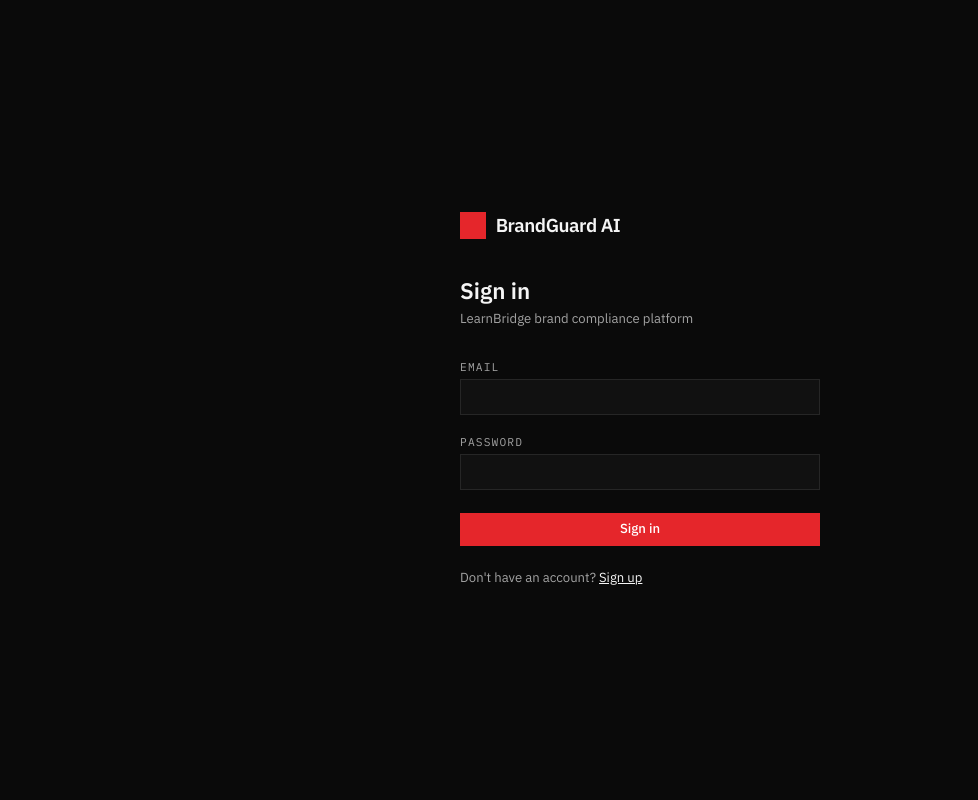
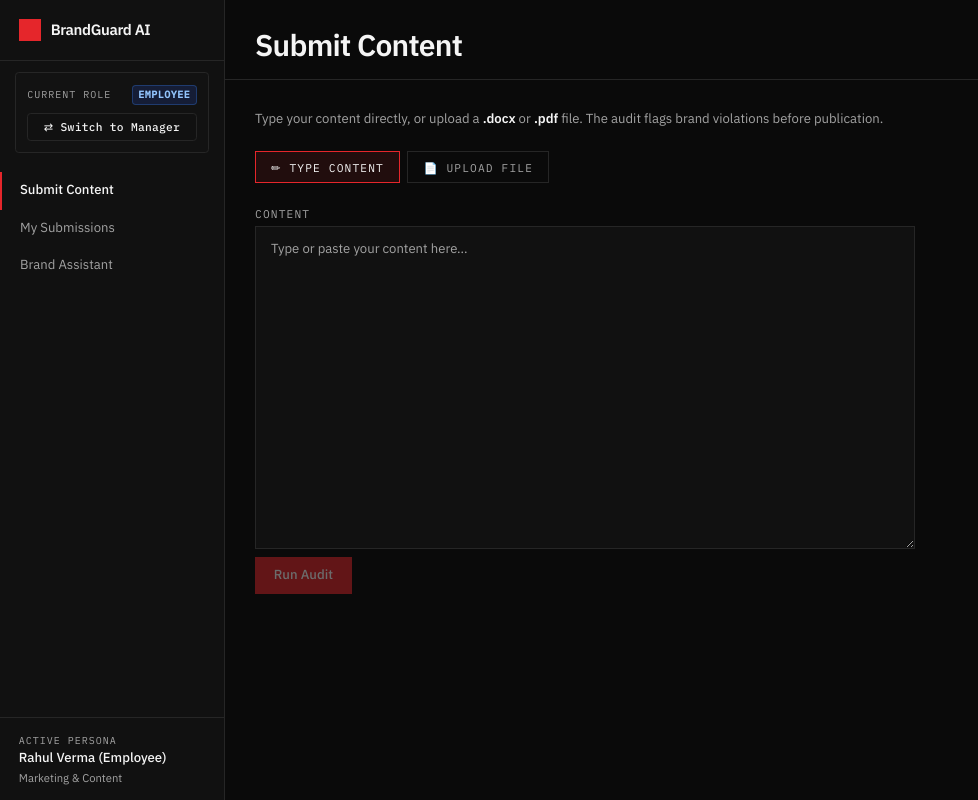
Before and after one commit to Madhav-Radhakrishna/brandguard-ai, a React (Vite) app: page /submit in a window 1280 px wide. Before the commit this address led to /login. Shown: the whole page, without its empty margins (0-978 px from the left). Built offline with nearby package versions, Linux system fonts and the light colour scheme; no server answers.

Commit message:
No sign-in required: instant role toggle between Employee and Manager in Sidebar

```diff
--- a/src/App.jsx
+++ b/src/App.jsx
@@ -1,4 +1,4 @@
-// App.jsx — root router with auth protection
+// App.jsx â€” root router with direct access (no login required)
 import { BrowserRouter, Routes, Route, Navigate } from 'react-router-dom'
 import { AuthProvider } from './hooks/useAuth'
 import RequireAuth from './components/auth/RequireAuth'
@@ -9,32 +9,21 @@ import SubmissionsPage   from './pages/SubmissionsPage'
 import KnowledgeHubPage  from './pages/KnowledgeHubPage'
 import MemoryPage        from './pages/MemoryPage'
 import InsightsPage      from './pages/InsightsPage'
-import AssistantPage          from './pages/AssistantPage'
-import SubmissionDetailPage  from './pages/SubmissionDetailPage'
+import AssistantPage     from './pages/AssistantPage'
+import SubmissionDetailPage from './pages/SubmissionDetailPage'
 
 export default function App() {
   return (
     <BrowserRouter>
       <AuthProvider>
         <Routes>
-          {/* Public */}
-          <Route path="/login" element={<LoginPage />} />
+          {/* Public / direct entry */}
+          <Route path="/submit" element={<SubmitPage />} />
+          <Route path="/submissions" element={<SubmissionsPage />} />
+          <Route path="/submissions/:id" element={<SubmissionDetailPage />} />
+          <Route path="/assistant" element={<AssistantPage />} />
 
-          {/* Authenticated — any role */}
-          <Route path="/submit" element={
-            <RequireAuth><SubmitPage /></RequireAuth>
-          } />
-          <Route path="/submissions" element={
-            <RequireAuth><SubmissionsPage /></RequireAuth>
-          } />
-          <Route path="/assistant" element={
-            <RequireAuth><AssistantPage /></RequireAuth>
-          } />
-          <Route path="/submissions/:id" element={
-            <RequireAuth><SubmissionDetailPage /></RequireAuth>
-          } />
-
-          {/* Manager only */}
+          {/* Manager pages protected by role toggle */}
           <Route path="/knowledge-hub" element={
             <RequireAuth role="brand_manager"><KnowledgeHubPage /></RequireAuth>
           } />
@@ -45,7 +34,8 @@ export default function App() {
             <RequireAuth role="brand_manager"><InsightsPage /></RequireAuth>
           } />
 
-          {/* Catch-all: redirect root to submit */}
+          {/* Fallback & root redirect to submit */}
+          <Route path="/login" element={<Navigate to="/submit" replace />} />
           <Route path="/" element={<Navigate to="/submit" replace />} />
           <Route path="*" element={<Navigate to="/submit" replace />} />
         </Routes>
--- a/src/components/auth/RequireAuth.jsx
+++ b/src/components/auth/RequireAuth.jsx
@@ -1,27 +1,14 @@
 // components/auth/RequireAuth.jsx
-// Redirects to /login if not authenticated.
-// Optionally enforces a required role (e.g. 'brand_manager').
-import { Navigate, useLocation } from 'react-router-dom'
+// No sign-in needed. Evaluates role directly for role-gated pages.
+import { Navigate } from 'react-router-dom'
 import { useAuth } from '../../hooks/useAuth'
 
 export default function RequireAuth({ children, role }) {
-  const { session, profile, loading } = useAuth()
-  const location = useLocation()
+  const { profile, isManager } = useAuth()
 
-  if (loading) {
-    return (
-      <div className="flex items-center justify-center h-screen bg-bg">
-        <p className="text-muted text-sm font-mono uppercase tracking-widest">Loading...</p>
-      </div>
-    )
-  }
-
-  if (!session) {
-    return <Navigate to="/login" state={{ from: location }} replace />
-  }
-
-  // Role check: redirect employees away from manager-only pages
-  if (role && profile?.role !== role) {
+  // If a page specifically requires brand_manager and user is on employee mode,
+  // redirect them to /submit or let them toggle
+  if (role === 'brand_manager' && !isManager) {
     return <Navigate to="/submit" replace />
   }
 
--- a/src/components/layout/Sidebar.jsx
+++ b/src/components/layout/Sidebar.jsx
@@ -1,7 +1,7 @@
 // components/layout/Sidebar.jsx
-// Fixed left sidebar: BrandGuard wordmark, nav links, user info + logout.
-// Active item: 2px red left border + white text. Text-only links, no icons.
-import { NavLink, useNavigate } from 'react-router-dom'
+// Fixed left sidebar: BrandGuard wordmark, nav links, role switcher toggle.
+// Role Toggle lets judges switch between Employee and Brand Manager anytime without login.
+import { NavLink } from 'react-router-dom'
 import { useAuth } from '../../hooks/useAuth'
 
 // Nav items per role
@@ -20,14 +20,8 @@ const managerLinks = [
 ]
 
 export default function Sidebar() {
-  const { profile, signOut } = useAuth()
-  const navigate = useNavigate()
-  const links = profile?.role === 'brand_manager' ? managerLinks : employeeLinks
-
-  async function handleLogout() {
-    await signOut()
-    navigate('/login')
-  }
+  const { profile, role, toggleRole, isManager } = useAuth()
+  const links = isManager ? managerLinks : employeeLinks
 
   return (
     <aside className="fixed top-0 left-0 h-screen w-60 bg-surface border-r border-border flex flex-col z-30">
@@ -37,8 +31,30 @@ export default function Sidebar() {
         <span className="font-semibold text-fg text-base tracking-tight">BrandGuard AI</span>
       </div>
 
+      {/* Role Switcher Pill / Toggle */}
+      <div className="p-3 mx-4 my-3 bg-[#121212] border border-border rounded flex flex-col gap-2">
+        <div className="flex items-center justify-between">
+          <span className="text-[10px] font-mono uppercase tracking-widest text-muted">
+            Current Role
+          </span>
+          <span className={`text-[10px] font-mono px-1.5 py-0.5 rounded font-bold uppercase tracking-wider ${
+            isManager ? 'bg-accent/20 text-accent border border-accent/40' : 'bg-blue-900/30 text-blue-300 border border-blue-500/30'
+          }`}>
+            {isManager ? 'Manager' : 'Employee'}
+          </span>
+        </div>
+
+        <button
+          onClick={toggleRole}
+          className="w-full py-1.5 px-2 text-xs font-mono font-medium tracking-wide bg-surface hover:bg-border/60 text-fg border border-border hover:border-fg transition-all flex items-center justify-center gap-1.5 rounded"
+          title="Click to toggle between Employee and Manager view"
+        >
+          <span>⇄ Switch to {isManager ? 'Employee' : 'Manager'}</span>
+        </button>
+      </div>
+
       {/* Nav links */}
-      <nav className="flex-1 py-4 overflow-y-auto">
+      <nav className="flex-1 py-2 overflow-y-auto">
         {links.map(({ to, label }) => (
           <NavLink
             key={to}
@@ -56,20 +72,17 @@ export default function Sidebar() {
         ))}
       </nav>
 
-      {/* User info + logout */}
+      {/* Active User info */}
       <div className="px-5 py-4 border-t border-border">
-        <p className="text-xs font-mono uppercase tracking-widest text-muted mb-0.5">
-          {profile?.role === 'brand_manager' ? 'Brand Manager' : 'Employee'}
+        <p className="text-[10px] font-mono uppercase tracking-widest text-muted mb-0.5">
+          Active Persona
         </p>
-        <p className="text-sm text-fg truncate mb-3">
-          {profile?.full_name || 'Loading...'}
+        <p className="text-sm font-medium text-fg truncate">
+          {profile?.full_name}
         </p>
-        <button
-          onClick={handleLogout}
-          className="text-xs text-muted hover:text-accent transition-colors font-mono uppercase tracking-widest"
-        >
-          Logout
-        </button>
+        <p className="text-xs text-muted truncate mt-0.5">
+          {profile?.department}
+        </p>
       </div>
     </aside>
   )
--- a/src/hooks/useAuth.jsx
+++ b/src/hooks/useAuth.jsx
@@ -1,49 +1,67 @@
-// hooks/useAuth.js
-// Provides current session, profile (with role), and loading state.
-// Used throughout the app for route protection and role checks.
+// hooks/useAuth.jsx
+// No sign-in required! Role toggle mode for hackathon judges & reviewers.
+// Instantly switches between "Employee" and "Brand Manager" via UI toggle button.
 import { useState, useEffect, createContext, useContext } from 'react'
 import { supabase } from '../lib/supabase'
 
 const AuthContext = createContext(null)
 
+const DEMO_EMPLOYEE = {
+  id: '00000000-0000-0000-0000-000000000001',
+  full_name: 'Rahul Verma (Employee)',
+  role: 'employee',
+  department: 'Marketing & Content',
+}
+
+const DEMO_MANAGER = {
+  id: '00000000-0000-0000-0000-000000000002',
+  full_name: 'Priya Sharma (Manager)',
+  role: 'brand_manager',
+  department: 'Brand Management',
+}
+
 export function AuthProvider({ children }) {
-  const [session, setSession]   = useState(null)
-  const [profile, setProfile]   = useState(null)
-  const [loading, setLoading]   = useState(true)
+  // Load initial role from localStorage or default to employee
+  const [role, setRole] = useState(() => {
+    return localStorage.getItem('brandguard_demo_role') || 'employee'
+  })
 
-  async function fetchProfile(userId) {
-    const { data } = await supabase
-      .from('profiles')
-      .select('*')
-      .eq('id', userId)
-      .single()
-    setProfile(data)
+  // Mock profile based on selected role
+  const profile = role === 'brand_manager' ? DEMO_MANAGER : DEMO_EMPLOYEE
+
+  // Mock session object so all session-checks in app pass smoothly
+  const session = {
+    user: {
+      id: profile.id,
+      email: role === 'brand_manager' ? 'manager@learnbridge.demo' : 'employee@learnbridge.demo',
+      user_metadata: { full_name: profile.full_name },
+    },
+    access_token: 'demo-token-' + profile.role,
   }
 
-  useEffect(() => {
-    // Get initial session
-    supabase.auth.getSession().then(({ data: { session } }) => {
-      setSession(session)
-      if (session) fetchProfile(session.user.id).finally(() => setLoading(false))
-      else setLoading(false)
-    })
+  function toggleRole() {
+    const nextRole = role === 'employee' ? 'brand_manager' : 'employee'
+    setRole(nextRole)
+    localStorage.setItem('brandguard_demo_role', nextRole)
+  }
 
-    // Listen for auth state changes (login / logout)
-    const { data: { subscription } } = supabase.auth.onAuthStateChange((_event, session) => {
-      setSession(session)
-      if (session) fetchProfile(session.user.id)
-      else { setProfile(null); setLoading(false) }
-    })
-
-    return () => subscription.unsubscribe()
-  }, [])
-
-  async function signOut() {
-    await supabase.auth.signOut()
+  function switchRole(newRole) {
+    setRole(newRole)
+    localStorage.setItem('brandguard_demo_role', newRole)
   }
 
   return (
-    <AuthContext.Provider value={{ session, profile, loading, signOut }}>
+    <AuthContext.Provider
+      value={{
+        session,
+        profile,
+        role,
+        loading: false,
+        toggleRole,
+        switchRole,
+        isManager: role === 'brand_manager',
+      }}
+    >
       {children}
     </AuthContext.Provider>
   )
```
Also changed, not shown: api/assistant.js (+5 -4 lines), api/audit.js (+36 -16 lines), api/memory.js (+32 -19 lines).
